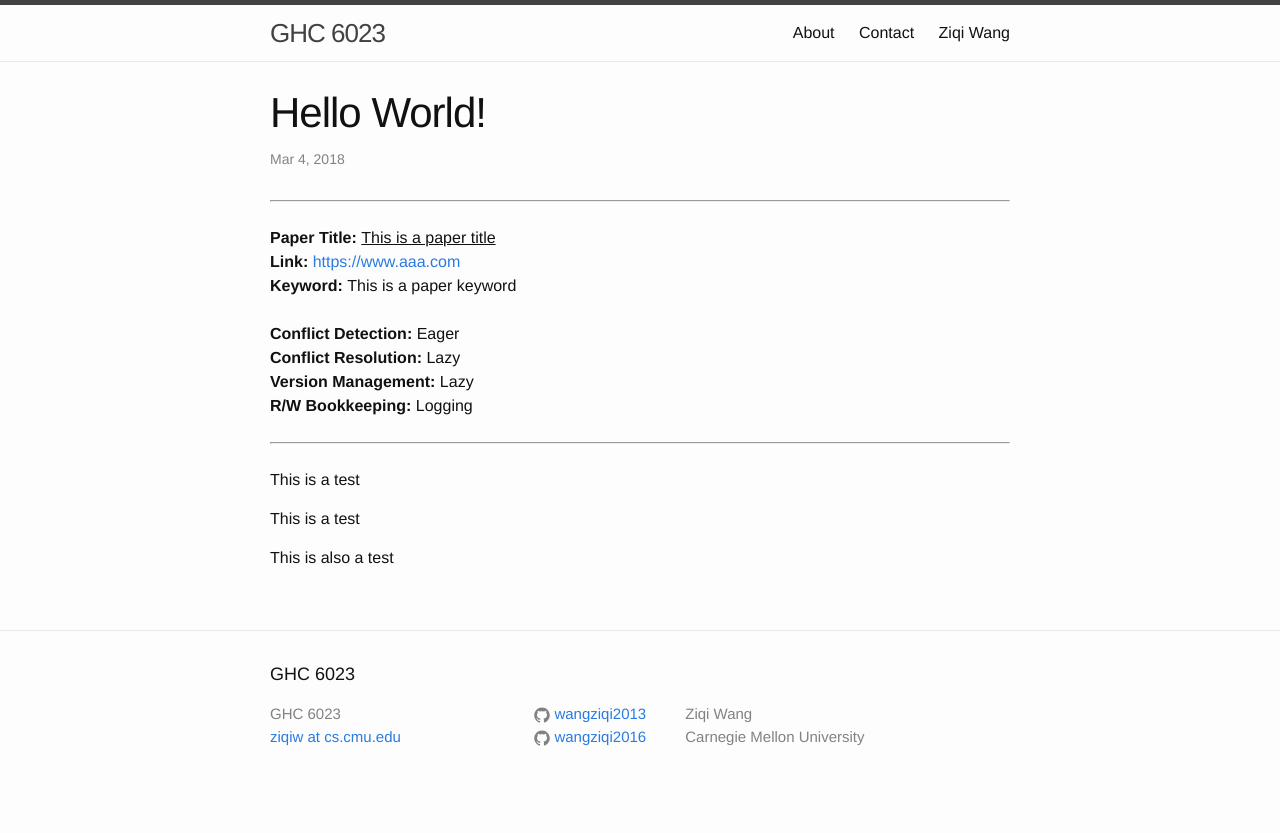
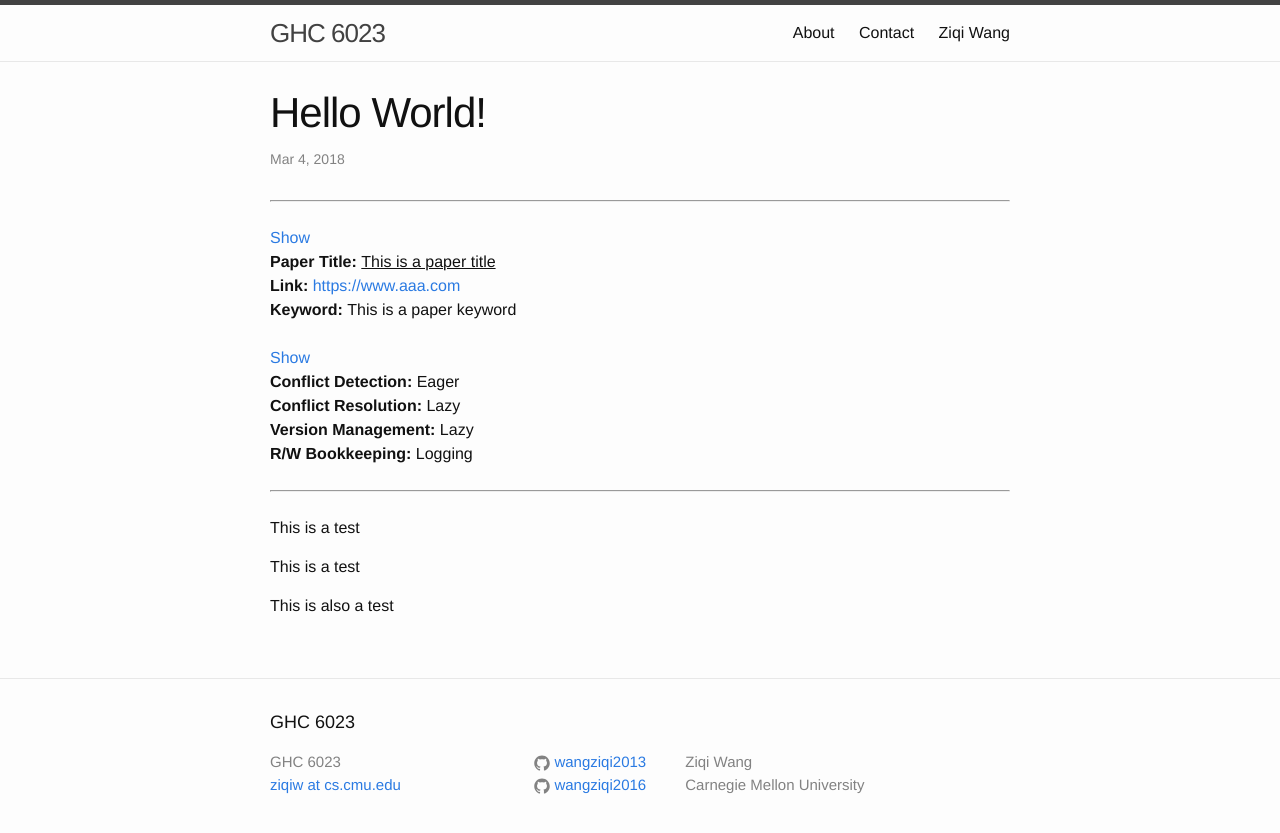
Before and after one commit to wangziqi2013/wangziqi2013.github.io, a Jekyll site: the page built from _posts/2018-03-03-my-first-post.markdown, in a window 1280 px wide. Shown: the top 833 px of the page. Built offline with Jekyll 4.4.1, drawn with Linux system fonts in a browser that asks for light colours.

Commit message:
Adding collapsible (not finished)

```diff
--- a/_layouts/paper-summary.html
+++ b/_layouts/paper-summary.html
@@ -8,13 +8,36 @@ layout: default
     <p class="post-meta"><time datetime="{{ page.date | date_to_xmlschema }}" itemprop="datePublished">{{ page.date | date: "%b %-d, %Y" }}</time>{% if page.author %} • <span itemprop="author" itemscope itemtype="http://schema.org/Person"><span itemprop="name">{{ page.author }}</span></span>{% endif %}</p>
   </header>
 
+  <script language="javascript">
+    function toggle(elementId) {
+      var ele = document.getElementById(elementId);
+      if(ele.style.display == "block") {
+            ele.style.display = "none";
+        }
+      else {
+        ele.style.display = "block";
+      }
+    }
+  </script>
+
   <div class="post-content" itemprop="articleBody">
     <hr />
     <br />
+    {% if page.htm_cd or page.htm_cr or page.version_mgmt or page.rw_set %}
+        <a href="javascript:toggle('paper_metadata')">Show</a>
+    {% endif %}
+    <div id="paper_metadata">
       <strong>Paper Title: </strong> <ins>{{ page.paper_title }}</ins> <br />
       <strong>Link: </strong> <a href="{{ page.paper_link }}">{{ page.paper_link }}</a> <br />
       <strong>Keyword: </strong> {{ page.paper_keyword }} <br />
       <br />
+    </div>
+
+    {% if page.htm_cd or page.htm_cr or page.version_mgmt or page.rw_set %}
+        <a href="javascript:toggle('htm_metadata')">Show</a>
+    {% endif %}
+
+    <div id="htm_metadata">
       {% if page.htm_cd %}
         <strong>Conflict Detection: </strong> {{ page.htm_cd }}<br />
       {% endif %}
@@ -36,6 +59,8 @@ layout: default
       {% endif %}
       <hr />
       <br />
+    </div>
+
     {{ content }}
   </div>
 
```
Lines whose indentation alone changed are shown as unchanged.
